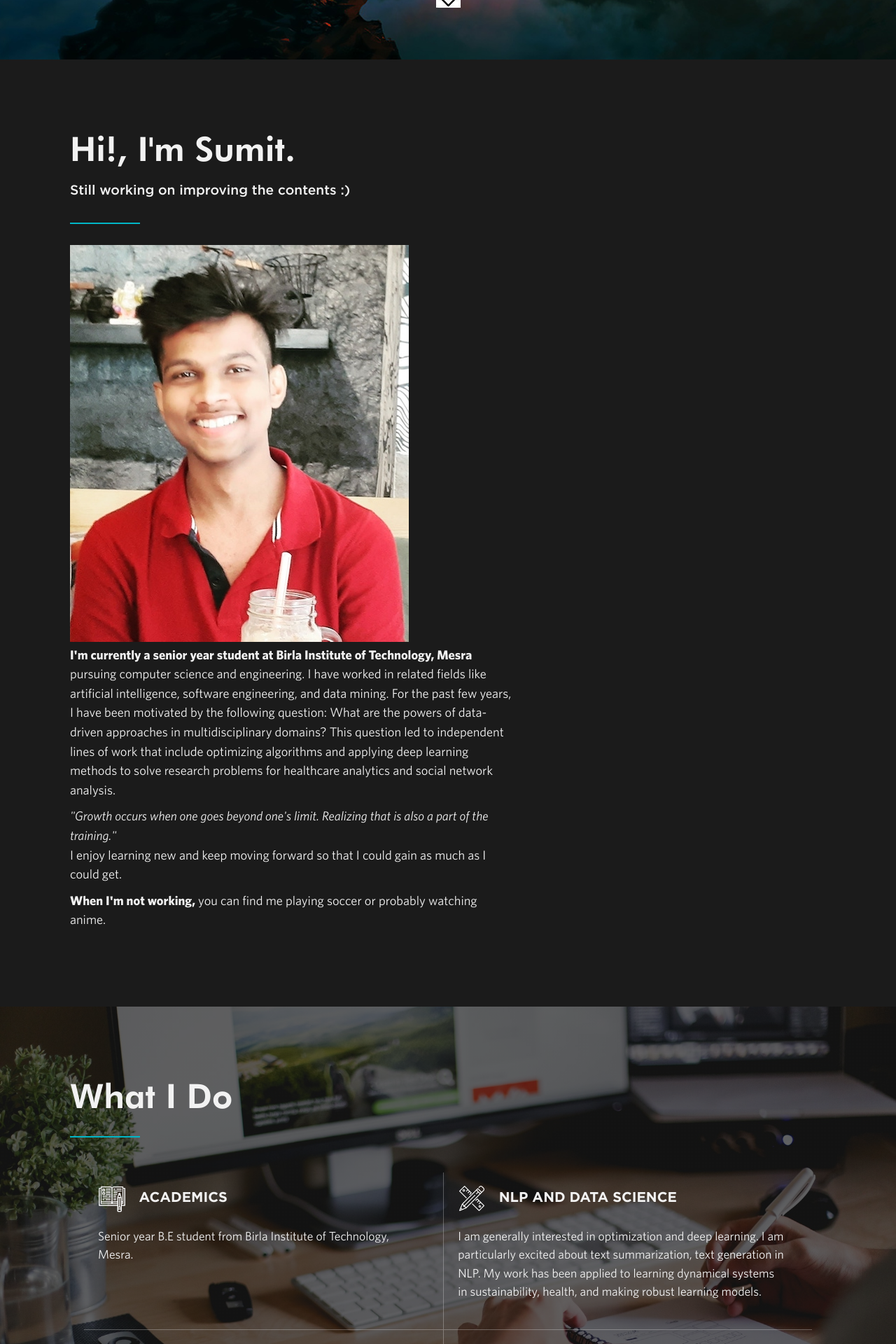
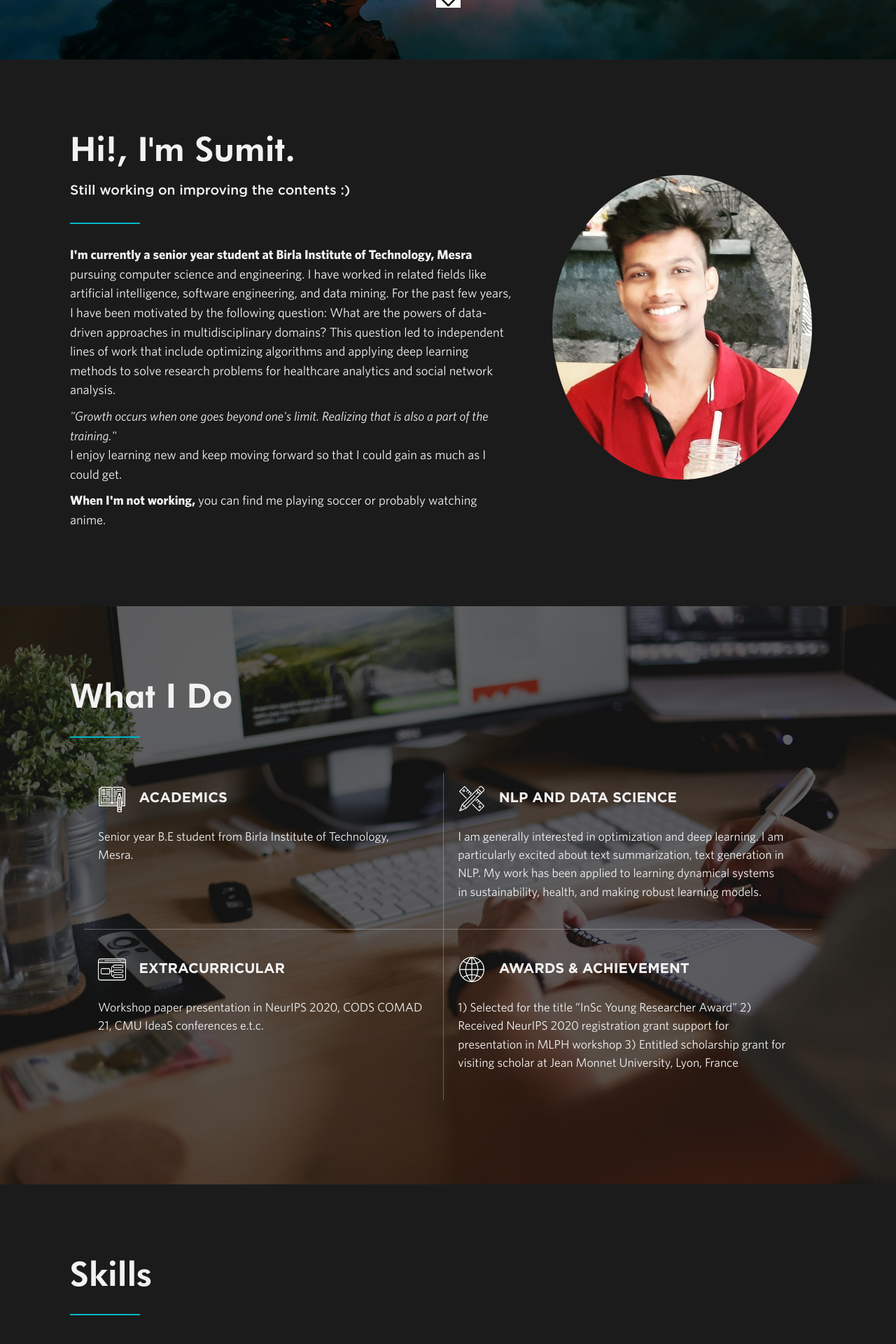
Before and after one commit to sumit6597/sumit6597.github.io, a Jekyll site: the page built from index.html, in a window 1280 px wide. Shown: the part 844-2764 px from the top of the page at 70% size. Built offline with Jekyll 4.4.1, drawn with Linux system fonts in a browser that asks for light colours; nearby versions of some CDN libraries.

Commit message:
Update about.html

```diff
--- a/_includes/about.html
+++ b/_includes/about.html
@@ -5,7 +5,7 @@
       <h3 class="section-subheading">Still working on improving the contents :)  </h3>
       <span class="divider"></span>
       <div class="about-wrapper">
-        <img class="pic" src="img/pic.jpg" alt="pic">
+        <img class="headshot" src="img/pic.jpg" alt="headshot">
         <div class="about-text-wrapper">
           <p class="about-text"><strong>I'm currently a senior year student at Birla Institute of Technology, Mesra</strong> pursuing computer science and engineering. I have worked in related fields like artificial intelligence, software engineering, and data mining. For the past few years, I have been motivated by the following question: What are the powers of data-driven approaches in multidisciplinary domains? This question led to independent lines of work that include optimizing algorithms and applying deep learning methods to solve research problems for healthcare analytics and social network analysis. </p>
           <p class="about-text"><cite>"Growth occurs when one goes beyond one's limit. Realizing that is also a part of the training."</cite><br>I enjoy learning new and keep moving forward so that I could gain as much as I could get.</p>
```
